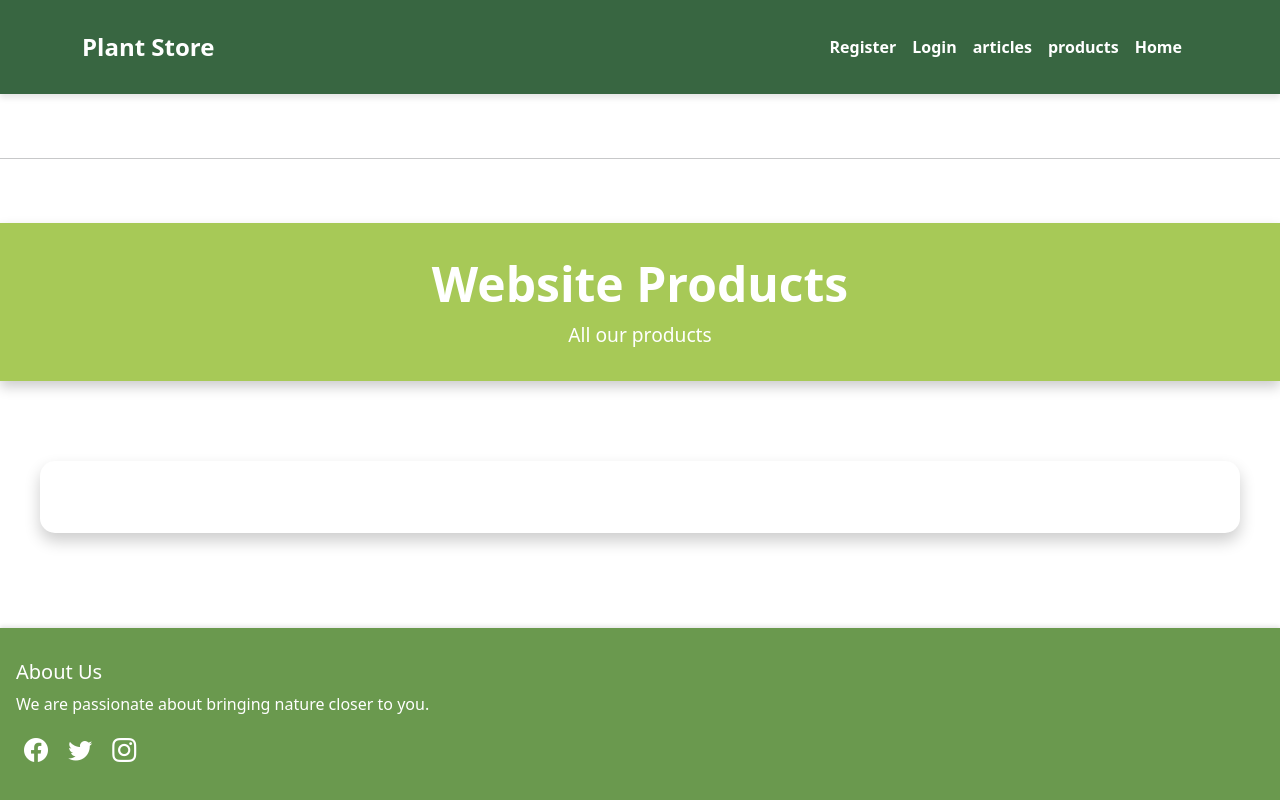
After one commit to ALI-Hash1/flower-store, a Django app: page /products/all-products/ in a window 1280 px wide. The commit adds this page. Run offline with Django 5.2, Linux system fonts and the light colour scheme; data that the repository does not hold is empty; some libraries are stand-ins or nearby versions.

Commit message:
products pages that show all list of products was designed and url and view also created successfully

```diff
--- /dev/null
+++ b/flower_store/products/templates/products/show-all-products.html
@@ -0,0 +1,55 @@
+{% extends 'base.html' %}
+{% load static %}
+
+{% block extra_headers %}
+    <link rel="stylesheet" href="{% static 'articles/css/show-articles-styles.css' %}">
+{% endblock %}
+
+{% block content %}
+
+    <br><br><hr><br><br>
+
+    <div class="banner">
+        <h1>Website Products</h1>
+        <p>All our products</p>
+    </div>
+    <br><br>
+
+    <div class="articles-container">
+        <div class="row g-4">
+
+            {% for product in products %}
+                <div class="col-md-4">
+                    <div class="article-card">
+                        <img style="height=800px;" src="{{host_name}}{{product.image}}" alt="{{product.keyword}}">
+                        <a style="text-decoration: none;" href="{% url 'products:detail_view' product.slug %}">
+                            <div class="article-card-body">
+                                <h2 class="article-title">{{product.name}}</h2>
+                                <div class="article-meta">
+                                    <div class="meta-item"><i class="bi bi-tags"></i> Category: {{product.category}}</div>
+                                    <div class="meta-item"><i class="bi bi-currency-dollar"></i>Price: <b>{{product.price}}$</b></div>
+                                </div>
+                            </div>
+                        </a>
+                    </div>
+                </div>
+            {% endfor %}
+
+        </div>
+
+        <!-- Pagination -->
+        <div class="pagination">
+            {% if products.has_previous %}
+                <button onclick="window.location.href='?page={{ products.previous_page_number }}'">&laquo; previous</button>
+            {% endif %}
+            {% if products.has_next %}
+                <button onclick="window.location.href='?page={{ products.next_page_number }}'">Next &raquo;</button>
+            {% endif %}
+
+        </div>
+
+    </div>
+
+    <br><br><br>
+
+{% endblock %}
--- a/flower_store/products/urls.py
+++ b/flower_store/products/urls.py
@@ -3,6 +3,7 @@ from . import views
 
 app_name = 'products'
 urlpatterns = [
+    path('all-products/', views.ShowAllProducts.as_view(), name='all_products'),
+    path('reply/<int:product_id>/<int:comment_id>/', views.ProductReplyCommentView.as_view(), name='reply_comments'),
     path('<slug:slug_product>/', views.ProductDetailView.as_view(), name='detail_view'),
-    path('reply/<int:product_id>/<int:comment_id>/', views.ProductReplyCommentView.as_view(), name='reply_comments'),
 ]
--- a/flower_store/products/views.py
+++ b/flower_store/products/views.py
@@ -1,4 +1,3 @@
-import requests
 from django.contrib.auth.mixins import LoginRequiredMixin
 from django.shortcuts import render, redirect
 from django.views import View
@@ -10,6 +9,8 @@ from django.shortcuts import reverse
 from django.contrib.auth.decorators import login_required
 from django.utils.decorators import method_decorator
 from orders.forms import CartAddForm
+from .models import Product
+from django.core.paginator import Paginator, EmptyPage, PageNotAnInteger
 
 
 class ProductDetailView(View):
@@ -58,3 +59,20 @@ class ProductReplyCommentView(LoginRequiredMixin, View):
             return redirect(reverse('products:detail_view', args=(product.slug,)))
         return render(request, 'products/product.html',
                       context={'form': form, 'product': product, 'comments': all_comment})
+
+
+class ShowAllProducts(View):
+    def get(self, request):
+        products = Product.objects.all()
+        paginator = Paginator(products, 3)
+        page = request.GET.get('page', 1)
+        try:
+            products = paginator.page(page)
+        except PageNotAnInteger:
+            # اگر شماره صفحه عددی نبود، صفحه اول را برگردانید
+            products = paginator.page(1)
+        except EmptyPage:
+            # اگر شماره صفحه خارج از محدوده بود، صفحه‌ی آخر را برگردانید
+            products = paginator.page(paginator.num_pages)
+        return render(request, "products/show-all-products.html",
+                      context={'products': products, 'paginator': paginator})
--- a/flower_store/templates/inc/navbar.html
+++ b/flower_store/templates/inc/navbar.html
@@ -21,6 +21,7 @@
                         <li><a href="{% url 'accounts:user_login' %}">Login</a></li>
                     {% endif %}
                     <li><a href="{% url 'articles:all_articles' %}">articles</a></li>
+                    <li><a href="{% url 'products:all_products' %}">products</a></li>
                     <li><a href="{% url 'home:home_page' %}">Home</a></li>
                 </ul>
             </div>
```
